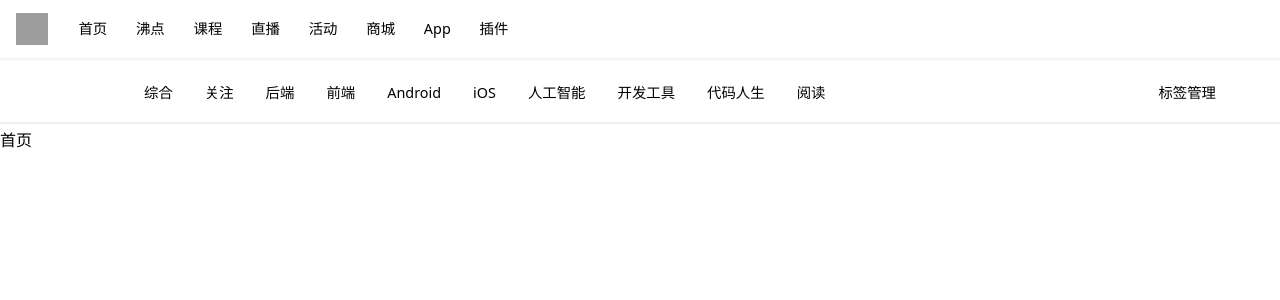
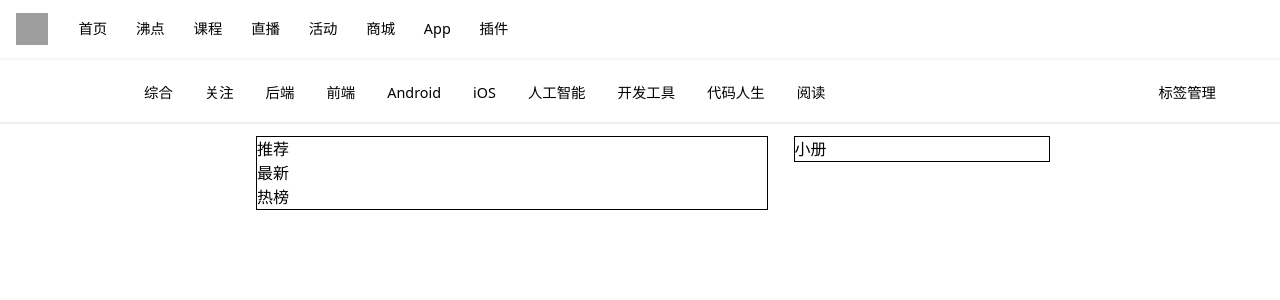
Before and after one commit to we-right/juejin, a Nuxt app: page / in a window 1280 px wide. Shown: the top 300 px of the page. Built offline with nearby package versions, Linux system fonts and the light colour scheme; grey boxes are pictures that could not be loaded.

Commit message:
index-nav-store

```diff
--- a/pages/index.vue
+++ b/pages/index.vue
@@ -1,53 +1,80 @@
 <script setup>
 import Category from '../components/Category.vue'
+import { useIndexStore } from '../stores/index'
+import { ElSelect, ElOption } from 'element-plus'
+
+const index = useIndexStore()
 
 const navs = reactive([
     {
-        name: '综合'
+        id: 1,
+        name: '推荐',
+        type: 0
     },
     {
-        name: '关注'
+        id: 2,
+        name: '最新',
+        type: 0
     },
     {
-        name: '后端'
+        id: 3,
+        name: '热榜',
+        type: 0,
+        types: [
+            {
+                name: '3天内'
             },
             {
-        name: '前端'
+                name: '7天内'
             },
             {
-        name: 'Android'
+                name: '30天内'
             },
             {
-        name: 'iOS'
-    },
-    {
-        name: '人工智能'
-    },
-    {
-        name: '开发工具'
-    },
-    {
-        name: '代码人生'
-    },
-    {
-        name: '阅读'
+                name: '全部'
+            }
+        ]
     }
 ])
 </script>
 
 <template>
   <div class="index">
-    <Category :channels="navs" />
-    <div class="main">首页</div>
+    <Category />
+    <div class="index-wrapper"></div>
+      <div class="index-main">
+        <div class="main-header">
+          <ul class="main-nav">
+            <li class="main-dev" v-for="nav in navs" :key="nav.name"
+            :class="[nav.id == index.navId ? 'nav-active' : '']">{{ nav.name }}</li>
+            <el-select v-if="index.navTypes.length" size="mini" style="width: 2em;" placeholder="请选择">
+              <el-option v-for="type in index.navTypes" :label="type.name" :value="item.name"></el-option>
+            </el-select>
+          </ul>
+        </div>
+      </div>
+      <div class="index-side">小册</div>
   </div>
 </template>
 
 <style scoped lang="scss">
 .index {
   position: relative;
-  .main {
+  .index-wrapper {
     position: absolute;
     top: 4em;
   }
 }
+.index-main {
+    position: absolute;
+    width: 40%;
+    border: 1px solid #000;
+    margin: 0.5em 0 0 20%;
+}
+.index-side {
+    width: 20%;
+    border: 1px solid #000;
+    margin: 0.5em 18%;
+    float: right;
+}
 </style>
--- /dev/null
+++ b/stores/index.ts
@@ -0,0 +1,29 @@
+import { defineStore } from 'pinia'
+
+interface NavTypes {
+    name: string
+}
+
+interface Nav {
+    id: number,
+    name: string,
+    type: number,
+    types: Array<NavTypes>;
+}
+
+export const useIndexStore = defineStore('index', {
+    state: () => {
+        return {
+            navId: 0,
+            navTypes: [] as NavTypes[]
+        }
+    },
+    actions: {
+        changeNavType(nav: Nav) {
+            if (!this.navId && this.navId !== nav.id) {
+                this.navId = nav.id;
+                this.navTypes = nav.types
+            }
+        }
+    }
+})
```
Lines whose indentation alone changed are shown as unchanged.
